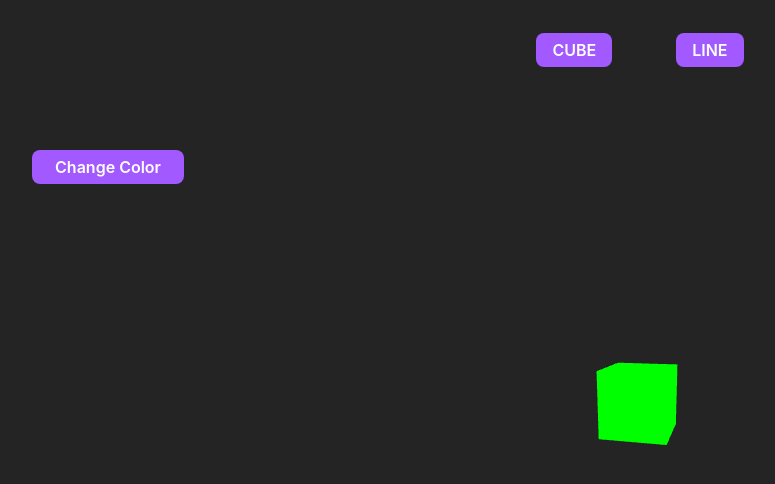
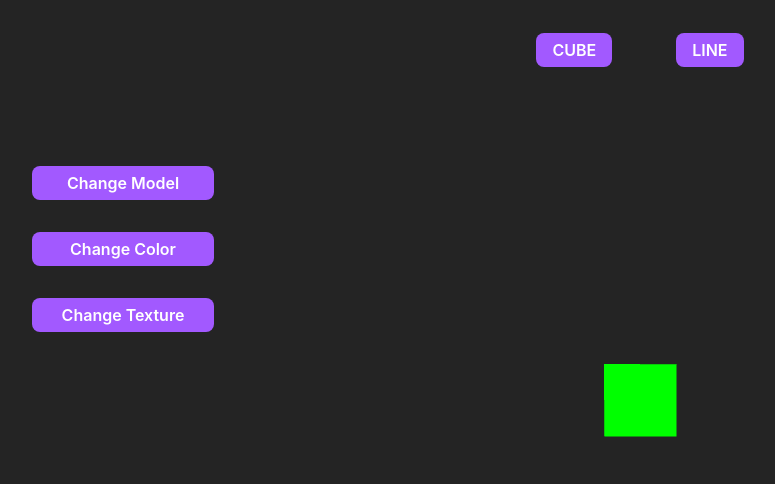
Before and after one commit to Gaseik/ThreeLabReact, a React (Vite) app: page /cube in a window 1280 px wide. Shown: the top 484 px of the page, without its empty margins (0-775 px from the left). Built offline with nearby package versions, Linux system fonts and the light colour scheme.

Commit message:
texture and model

```diff
--- a/src/Cube.ts
+++ b/src/Cube.ts
@@ -1,64 +1,139 @@
-import * as THREE from 'three';
-import WebGL from 'three/addons/capabilities/WebGL.js';
+import * as THREE from "three";
+import WebGL from "three/addons/capabilities/WebGL.js";
+import { TransformControls } from "three/addons/controls/TransformControls.js";
+import { OrbitControls } from "three/addons/controls/OrbitControls.js";
+import { GLTFLoader } from "three/addons/loaders/GLTFLoader.js";
 
 const scene = new THREE.Scene();
-const camera = new THREE.PerspectiveCamera( 75, 500/ 500, 0.1, 1000 );
+const renderer = new THREE.WebGLRenderer({ alpha: true, antialias: true });
+renderer.setSize(500, 500);
+const camera = new THREE.PerspectiveCamera(75, 500 / 500, 0.1, 10000);
+const orbit = new OrbitControls(camera, renderer.domElement);
+orbit.update();
+orbit.addEventListener("change", render);
 
-const renderer = new THREE.WebGLRenderer({ alpha: true, antialias: true });
-renderer.setSize( 500,500 );
-
-const geometry = new THREE.BoxGeometry( 1, 1, 1 );
-const material = new THREE.MeshBasicMaterial( { color: 0x00ff00 } );
-const cube = new THREE.Mesh( geometry, material );
-scene.add( cube );
+const geometry = new THREE.BoxGeometry(1, 1, 1);
+const material = new THREE.MeshBasicMaterial({ color: 0x00ff00 });
+const cube = new THREE.Mesh(geometry, material);
+scene.add(cube);
 camera.position.z = 5;
 
+const hemiLight = new THREE.HemisphereLight(0xffffff, 0x8d8d8d);
+hemiLight.position.set(0, 20, 0);
+scene.add(hemiLight);
 
-export function render (div: HTMLElement) {
-    div.appendChild( renderer.domElement );
+const control = new TransformControls(camera, renderer.domElement);
+control.addEventListener("change", renders);
 
+control.addEventListener("dragging-changed", function (event) {
+  orbit.enabled = !event.value;
+});
 
+const loader = new GLTFLoader();
+const animationActions: THREE.AnimationAction[] = [];
 
+let mixer: THREE.AnimationMixer;
+let modelReady = false;
+const clock = new THREE.Clock();
 
-    function animate() {
-        requestAnimationFrame( animate );
-        cube.rotation.x += 0.01;
-        cube.rotation.y += 0.01;
-        renderer.render( scene, camera );
+export function modelLoader(model: boolean) {
+  scene.remove.apply(scene, scene.children);
+  scene.add(hemiLight);
+  if (model) {
+    scene.add(cube);
+  } else {
+    loader.load(
+      "../public/an_animated_cat.glb",
+      function (gltf) {
+        gltf.scene.scale.set(0.1, 0.1, 0.1);
+
+        scene.add(gltf.scene);
+
+        const animations = gltf.animations;
+
+        mixer = new THREE.AnimationMixer(gltf.scene);
+        const animationAction = mixer.clipAction(animations[0]);
+        animationActions.push(animationAction);
+        animationAction.play();
+        modelReady = true;
+      },
+      undefined,
+      function (error) {
+        console.error(error);
       }
-    if ( WebGL.isWebGLAvailable() ) {
-
-        // Initiate function or other initializations here
-        animate();
-
-    } else {
-
-        const warning = WebGL.getWebGLErrorMessage();
-        div.appendChild( warning );
-
+    );
   }
 }
 
-export function changeColor () {
-    let i = Math.floor(Math.random()*5);
-    switch(i){
-        case 0 :
-            cube.material.color.setHex(0xffffff)
+function renders() {
+  renderer.render(scene, camera);
+}
+
+export function render(div: HTMLElement) {
+  div.appendChild(renderer.domElement);
+
+  function animate() {
+    requestAnimationFrame(animate);
+    cube.rotation.x = 0.01;
+    cube.rotation.y = 0.01;
+    if (modelReady) mixer.update(clock.getDelta());
+
+    renders();
+  }
+  if (WebGL.isWebGLAvailable()) {
+    // Initiate function or other initializations here
+    animate();
+  } else {
+    const warning = WebGL.getWebGLErrorMessage();
+    div.appendChild(warning);
+  }
+}
+
+export function changeColor() {
+  let i = Math.floor(Math.random() * 5);
+  switch (i) {
+    case 0:
+      cube.material.color.setHex(0xffffff);
       break;
-        case 1 :
-            cube.material.color.setHex(0xfb4807)
+    case 1:
+      cube.material.color.setHex(0xfb4807);
       break;
-        case 2 :
-            cube.material.color.setHex(0xA259FF)
+    case 2:
+      cube.material.color.setHex(0xa259ff);
       break;
-        case 3 :
-            cube.material.color.setHex(0xd7137f)
+    case 3:
+      cube.material.color.setHex(0xd7137f);
       break;
-        case 4 :
-            cube.material.color.setHex(0x13d761)
+    case 4:
+      cube.material.color.setHex(0x13d761);
       break;
     default:
-            cube.material.color.setHex(0xf22fff)
+      cube.material.color.setHex(0xf22fff);
+  }
 }
 
+let mesh = new THREE.Mesh;
+let num = 0
+new THREE.TextureLoader().load(
+    "../public/textureimage.jpg",
+    function (texture) {
+
+      let materialNew = new THREE.MeshBasicMaterial({ map: texture });
+
+      mesh = new THREE.Mesh(geometry, materialNew);
+
+
     }
+  );
+
+export function changeTexture() {
+    console.log(num)
+    if(num % 2 === 0){
+        scene.add(mesh)
+        scene.remove(cube)
+    }else{
+        scene.remove(mesh)
+        scene.add(cube)
+    }
+    num = num + 1
+}
--- a/src/Cube.tsx
+++ b/src/Cube.tsx
@@ -1,26 +1,41 @@
-import { useEffect, useRef } from "react"
-import { changeColor, render } from "./Cube"
-import './style/Cube.scss'
-function Cube () {
-    const cubeRef = useRef(null)
-    useEffect(()=>{
-        if(cubeRef.current!==null){
-            render(cubeRef.current)
-        }
+import { useEffect, useRef, useState } from "react";
+import { changeColor, changeTexture, modelLoader, render } from "./Cube";
+import "./style/Cube.scss";
+function Cube() {
+  const cubeRef = useRef(null);
+  const [model, setModel] = useState(false);
+  useEffect(() => {
+    if (cubeRef.current !== null) {
+      render(cubeRef.current);
+    }
+  }, []);
 
-    },[])
-    return (
-        <div className="cube" >
-            <div className="controlBar">
-                <div className="changeColor btn" onClick={changeColor}>
-                    Change Color
-                </div>
-            </div>
-            <div className="renderArea" ref={cubeRef}>
-
-            </div>
+  function modelChange() {
+    modelLoader(model);
+    setModel(!model);
+  }
+  return (
+    <div className="cube">
+      <div className="controlBar">
+        <div className="changeColor btn" onClick={modelChange}>
+          Change Model
         </div>
-    )
+        <div
+          className={!model ? "changeColor btn" : "dnone"}
+          onClick={changeColor}
+        >
+          Change Color
+        </div>
+        <div
+          className={!model ? "changeColor btn" : "dnone"}
+          onClick={changeTexture}
+        >
+          Change Texture
+        </div>
+      </div>
+      <div className="renderArea" ref={cubeRef}></div>
+    </div>
+  );
 }
 
-export default Cube
+export default Cube;
--- a/src/style/Cube.scss
+++ b/src/style/Cube.scss
@@ -6,13 +6,16 @@ $primary : #A259FF;
     width: 100%;
     display: flex;
     justify-content: center;
+    .dnone {
+        display: none;
+    }
     .controlBar {
         display: flex;
         flex-direction: column;
         position: absolute;
         left:0;
         .changeColor.btn {
-            margin:0 2rem;
+            margin:1rem 2rem;
             font-weight: 600;
             text-decoration: none;
             border-radius: .5rem;
@@ -20,7 +23,7 @@ $primary : #A259FF;
             padding: 5px 1rem;
             background-color: $primary;
             cursor: pointer;
-            width: 120px;
+            width: 150px;
             &:hover {
                 transition: all 0.2s ease-in-out;
                 opacity: .7;
```
Also changed, not shown: public/textureimage.jpg (added), 1 other file (tests, documents, lock files or other folders). Lines whose indentation alone changed are shown as unchanged.
